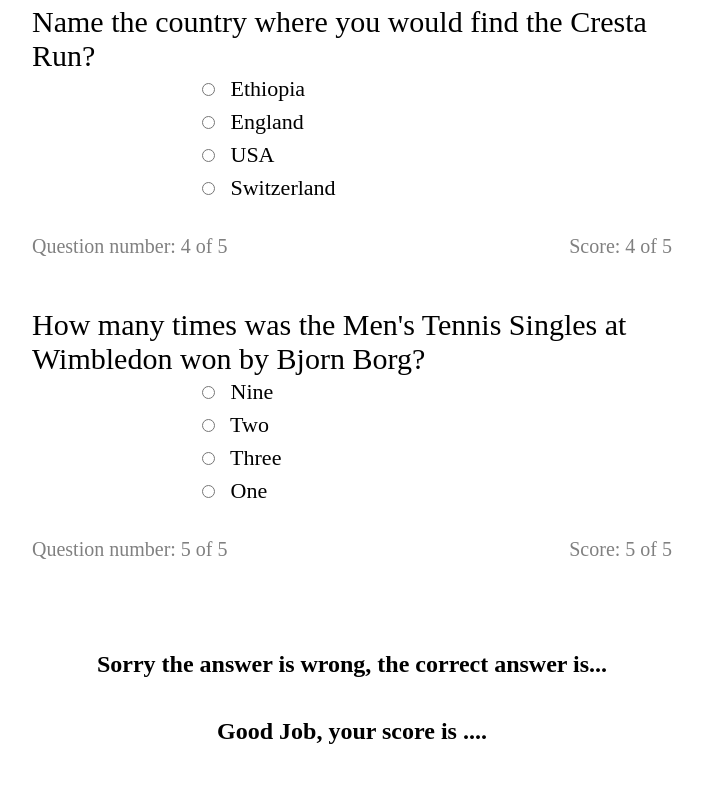
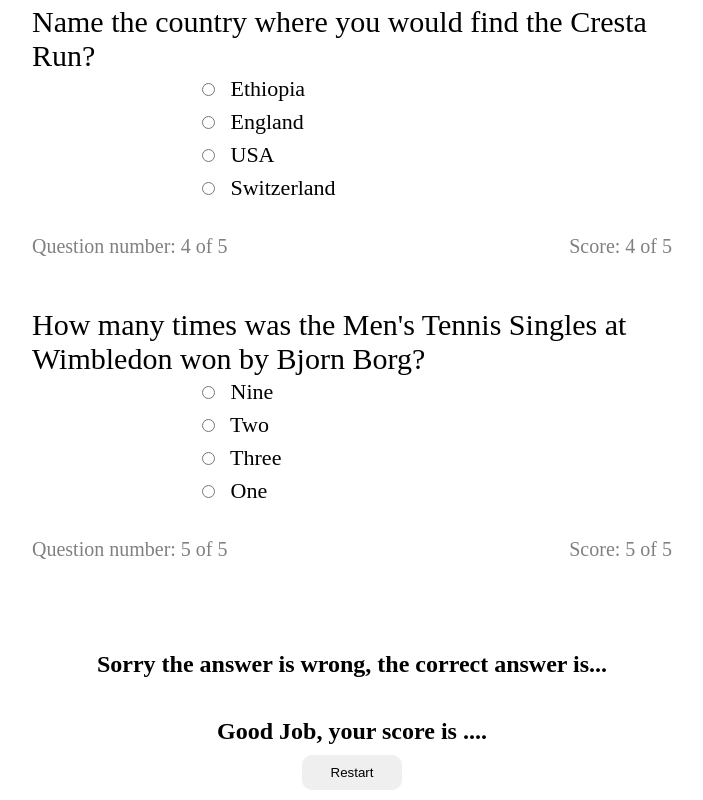
Before and after one commit to KidusY/Quiz-App, a plain HTML site: page index.html in a window 1280 px wide. Shown: the part 1354-2154 px from the top of the page, without its empty margins (288-991 px from the left). Before the commit the page ends 2099 px from the top, so only its background shows below. Drawn offline with Linux system fonts and the light colour scheme.

Commit message:
added button for restarting the button

```diff
--- a/index.html
+++ b/index.html
@@ -80,6 +80,8 @@
         </div>
         <div class="results">
           <h1> Good Job, your score is ....</h1>
+          <button>Restart</button>
+
         </div>
     </section>
 
--- a/style.css
+++ b/style.css
@@ -58,3 +58,12 @@
 	padding-top: 40px;
 	text-align: center;
 }
+.results button {
+	display: block;
+	margin: 10px auto;
+	padding: 10px;
+	width: 100px;
+	border-radius: 10px;
+	border: none;
+	outline: none;
+}
```
